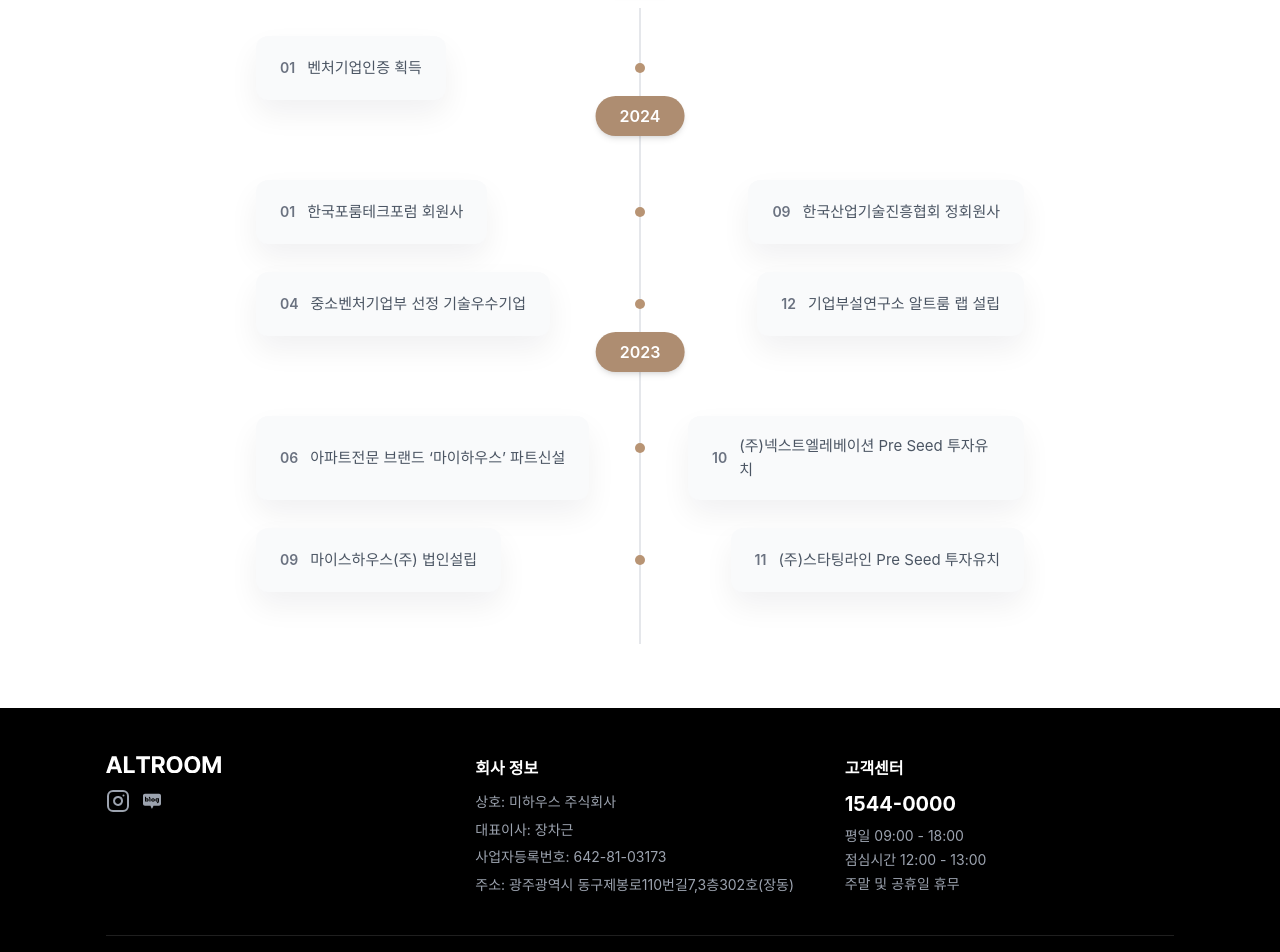
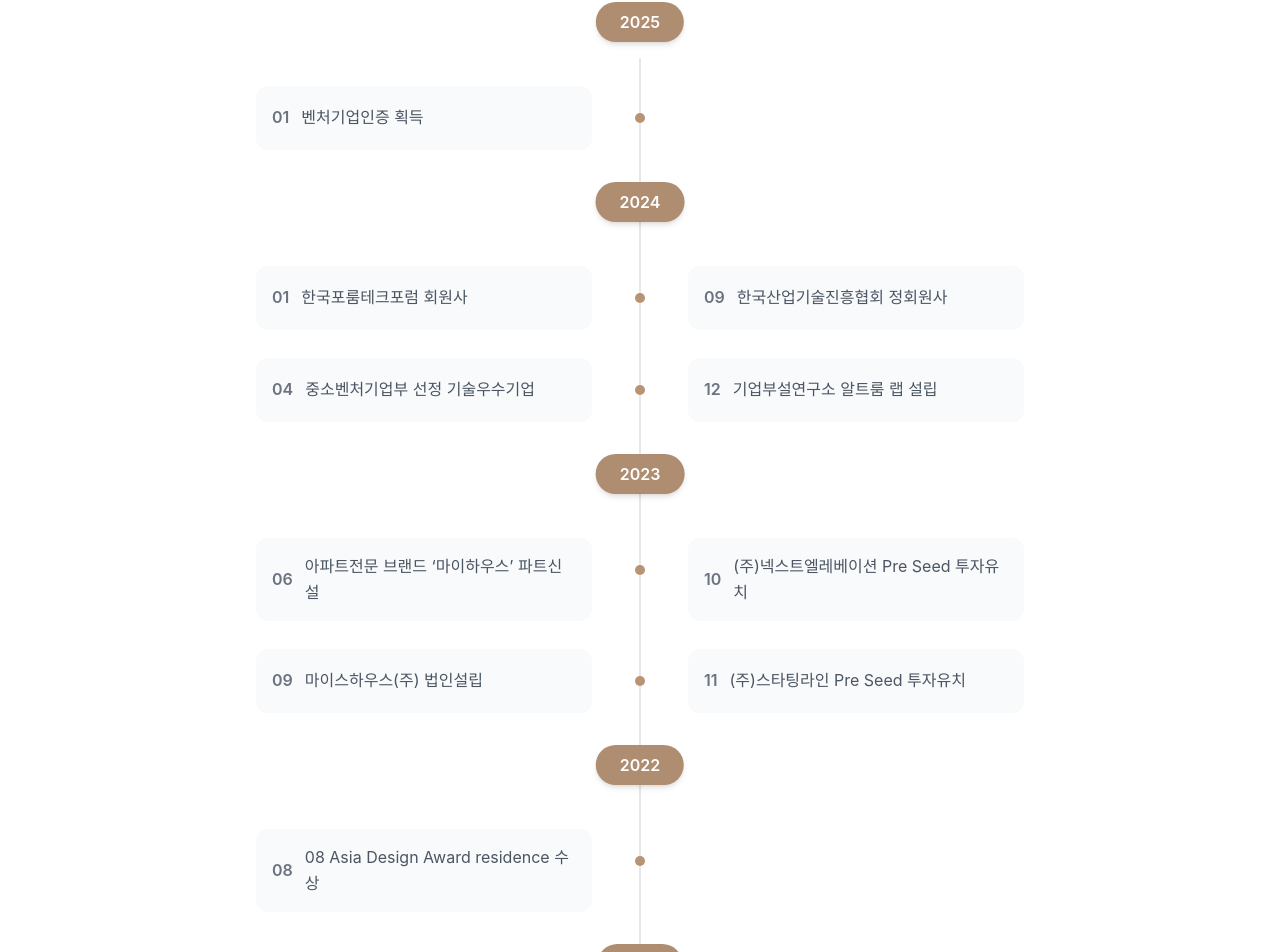
Before and after one commit to GhoRid/altRoom, a React (Create React App) app: page /company/history in a window 1280 px wide. Shown: the part 652-1604 px from the top of the page. Built offline with nearby package versions, Linux system fonts and the light colour scheme; a web font is replaced by a local one.

Commit message:
feat: update HistoryTimelineSection with new timeline data and improved layout

```diff
--- a/src/pages/HistoryPage/components/HistoryTimelineSection.tsx
+++ b/src/pages/HistoryPage/components/HistoryTimelineSection.tsx
@@ -26,7 +26,7 @@ const groupItemsByRow = (items: TimelineItem[]): TimelineItem[][] => {
 };
 
 // 여기서 타임라인 데이터만 수정해서 쓰면 됨
-const TIMELINE: TimelineYearBlock[] = [
+const TIMELINE_2020_now: TimelineYearBlock[] = [
   {
     year: 2025,
     items: [{ id: 1, month: "01", text: "벤처기업인증 획득", side: "left" }],
@@ -85,16 +85,104 @@ const TIMELINE: TimelineYearBlock[] = [
       },
     ],
   },
+  {
+    year: 2022,
+    items: [
+      {
+        id: 10,
+        month: "08",
+        text: "08 Asia Design Award residence 수상",
+        side: "left",
+      },
+    ],
+  },
+  {
+    year: 2021,
+    items: [
+      {
+        id: 11,
+        month: "02",
+        text: "02 ㈜비율 법인설립",
+        side: "left",
+      },
+    ],
+  },
+  {
+    year: 2020,
+    items: [
+      {
+        id: 12,
+        month: "01",
+        text: "01 한국실내건축가협회 회원사",
+        side: "left",
+      },
+    ],
+  },
 ];
 
-const allTimelineItems = TIMELINE.flatMap((block) => block.items);
-const idOrderMap: Record<number, number> = allTimelineItems
-  .slice()
-  .sort((a, b) => a.id - b.id)
-  .reduce((acc, item, index) => {
-    acc[item.id] = index;
-    return acc;
-  }, {} as Record<number, number>);
+const TIMELINE_2015_2020: TimelineYearBlock[] = [
+  {
+    year: 2019,
+    items: [
+      {
+        id: 101,
+        month: "03",
+        text: "03 종합건설 설립",
+        side: "left",
+      },
+    ],
+  },
+  {
+    year: 2018,
+    items: [
+      {
+        id: 102,
+        month: "02",
+        text: "02 건축설계사업, 건설사업 확장",
+        side: "left",
+      },
+    ],
+  },
+  {
+    year: 2017,
+    items: [
+      {
+        id: 103,
+        month: "07",
+        text: "07 KOSID 전문건설협회 회원사",
+        side: "left",
+      },
+    ],
+  },
+  {
+    year: 2016,
+    items: [
+      {
+        id: 104,
+        month: "05",
+        text: "05 광주광역시 본사 설립",
+        side: "left",
+      },
+      {
+        id: 105,
+        month: "09",
+        text: "09 실내건축면허 등록",
+        side: "right",
+      },
+    ],
+  },
+  {
+    year: 2015,
+    items: [
+      {
+        id: 106,
+        month: "03",
+        text: "03 공간디자인 사업개시",
+        side: "left",
+      },
+    ],
+  },
+];
 
 // 스크롤로 화면에 보이면 true가 되는 훅
 const useFadeInOnView = (threshold = 0.1) => {
@@ -124,17 +212,16 @@ const useFadeInOnView = (threshold = 0.1) => {
   return { ref, isInView };
 };
 
-const HistoryTimelineSection = () => {
-  return (
-    <Section>
-      <SectionTitle>2020 ~ 현재</SectionTitle>
+type YearBlockProps = {
+  block: TimelineYearBlock;
+};
 
-      <TimelineWrapper>
-        {TIMELINE.map((block) => {
+const YearBlock = ({ block }: YearBlockProps) => {
+  const { ref, isInView } = useFadeInOnView(0.8);
   const rows = groupItemsByRow(block.items);
 
   return (
-            <YearBlock key={block.year}>
+    <YearBlockContainer ref={ref} $isVisible={isInView}>
       <YearBadge>{block.year}</YearBadge>
 
       {rows.map((row, rowIndex) => (
@@ -142,22 +229,37 @@ const HistoryTimelineSection = () => {
           <Dot />
           {row.map((item, colIndex) => {
             const side: Side = colIndex === 0 ? "left" : "right";
-                    const order = idOrderMap[item.id] ?? 0;
             return (
               <ItemCard
-                        key={`${block.year}-${item.month}-${order}`}
+                key={`${block.year}-${item.month}-${item.id}`}
                 month={item.month}
                 text={item.text}
                 side={side}
-                        order={order}
               />
             );
           })}
         </TimelineRow>
       ))}
-            </YearBlock>
+    </YearBlockContainer>
   );
-        })}
+};
+
+const HistoryTimelineSection = () => {
+  return (
+    <Section>
+      <SectionTitle>2020 ~ 현재</SectionTitle>
+
+      <TimelineWrapper>
+        {TIMELINE_2020_now.map((block) => (
+          <YearBlock key={block.year} block={block} />
+        ))}
+      </TimelineWrapper>
+
+      <SectionTitle>2015 ~ 2020</SectionTitle>
+      <TimelineWrapper>
+        {TIMELINE_2015_2020.map((block) => (
+          <YearBlock key={block.year} block={block} />
+        ))}
       </TimelineWrapper>
     </Section>
   );
@@ -170,14 +272,11 @@ type ItemCardProps = {
   month: string;
   text: string;
   side: Side;
-  order: number;
 };
 
-const ItemCard = ({ month, text, side, order }: ItemCardProps) => {
-  const { ref, isInView } = useFadeInOnView(0.8);
-
+const ItemCard = ({ month, text, side }: ItemCardProps) => {
   return (
-    <Card ref={ref} $side={side} $isVisible={isInView} $order={order}>
+    <Card $side={side}>
       <Month>{month}</Month>
       <Text>{text}</Text>
     </Card>
@@ -195,6 +294,8 @@ const Section = styled.section`
   display: flex;
   flex-direction: column;
   align-items: center;
+
+  gap: 50px;
 
   position: relative;
 `;
@@ -226,9 +327,14 @@ const TimelineWrapper = styled.div`
   }
 `;
 
-const YearBlock = styled.div`
+const YearBlockContainer = styled.div<{ $isVisible: boolean }>`
   position: relative;
-  padding: 0 0 24px;
+  padding: 0 0 60px;
+
+  opacity: ${({ $isVisible }) => ($isVisible ? 1 : 0)};
+  transform: ${({ $isVisible }) =>
+    $isVisible ? "translateY(0)" : "translateY(24px)"};
+  transition: opacity 0.6s ease, transform 0.6s ease;
 `;
 
 const YearBadge = styled.div`
@@ -270,17 +376,14 @@ const Dot = styled.span`
   z-index: 1;
 `;
 
-const Card = styled.div<{
-  $side: Side;
-  $isVisible: boolean;
-  $order: number;
-}>`
+const Card = styled.div<{ $side: Side }>`
   position: relative;
-  max-width: 360px;
-  padding: 18px 24px;
+  width: 100%;
+  /* max-width: 360px; */
+  padding: 16px;
   border-radius: 12px;
   background-color: #f9fafb;
-  box-shadow: 0 14px 30px rgba(15, 23, 42, 0.06);
+  /* box-shadow: 0 14px 30px rgba(15, 23, 42, 0.06); */
   display: flex;
   gap: 12px;
   align-items: center;
@@ -293,13 +396,6 @@ const Card = styled.div<{
 
   grid-column: ${({ $side }) => ($side === "left" ? "1 / 2" : "2 / 3")};
 
-  /* fade in up */
-  opacity: ${({ $isVisible }) => ($isVisible ? 1 : 0)};
-  transform: ${({ $isVisible }) =>
-    $isVisible ? "translateY(0)" : "translateY(24px)"};
-  transition: opacity 0.6s ease, transform 0.6s ease;
-  transition-delay: ${({ $order }) => `${0.2 * $order}s`};
-
   @media (max-width: 768px) {
     max-width: 100%;
   }
@@ -308,11 +404,11 @@ const Card = styled.div<{
 const Month = styled.span`
   flex-shrink: 0;
   font-weight: 600;
-  font-size: 14px;
+  font-size: 16px;
   color: #6b7280;
 `;
 
 const Text = styled.p`
-  font-size: 15px;
+  font-size: 16px;
   color: #4b5563;
 `;
```
Lines whose indentation alone changed are shown as unchanged.
